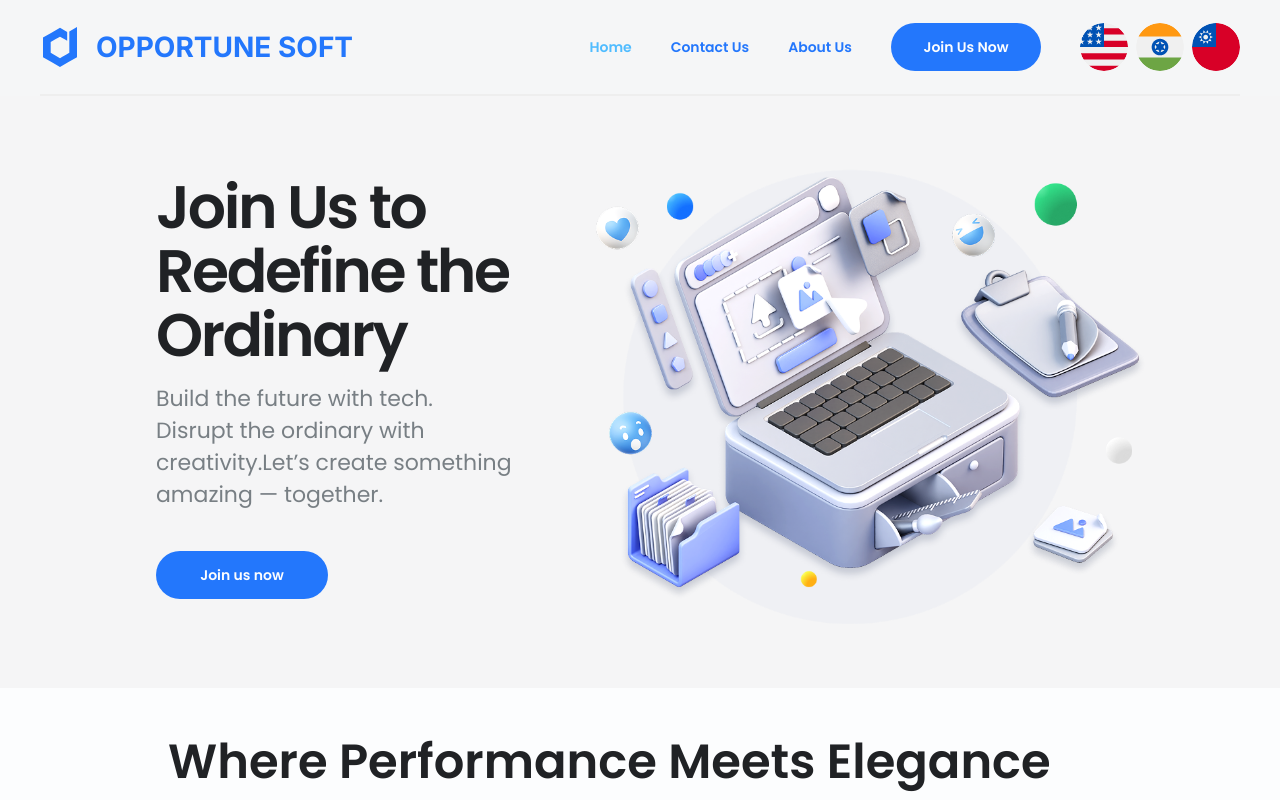
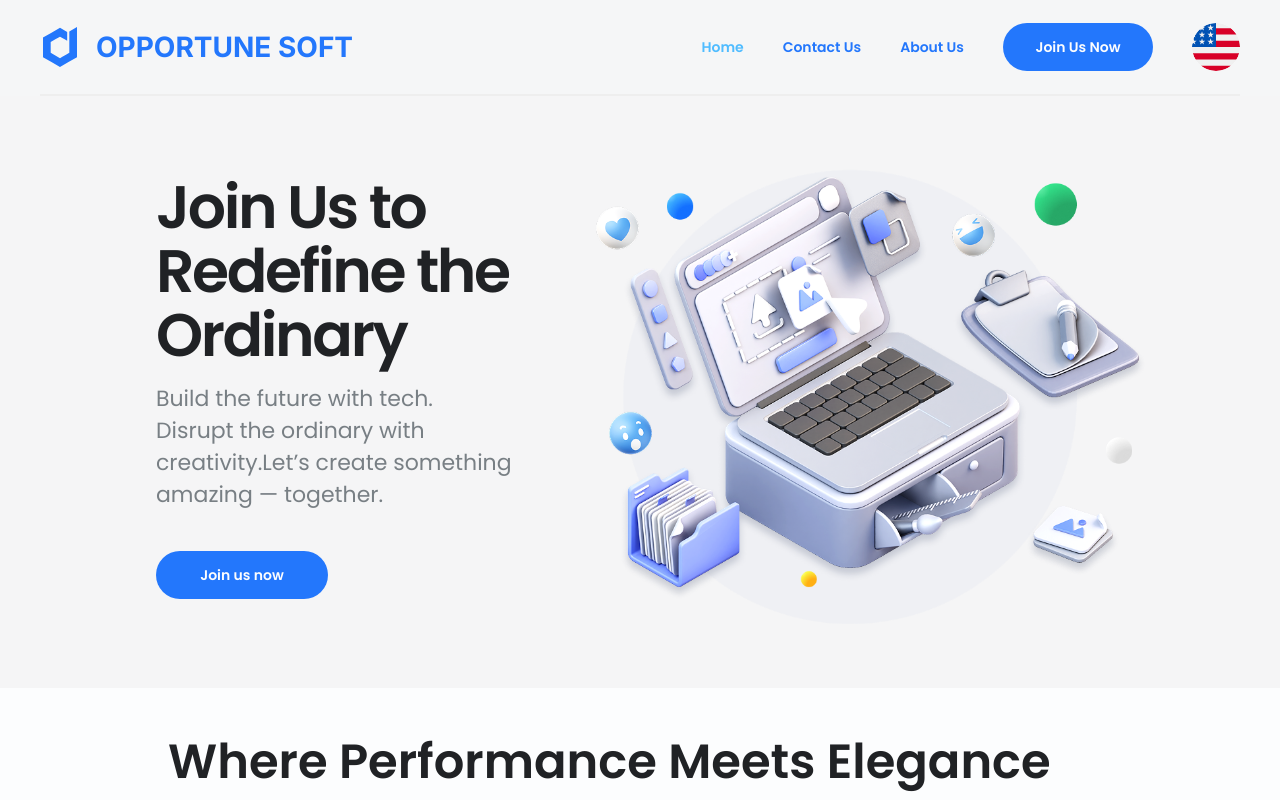
Before and after one commit to KO-YUAN/OTS-light, a Next.js app: page /en-US in a window 1280 px wide. Shown: the top 800 px of the page. Built offline with nearby package versions, Linux system fonts and the light colour scheme.

Commit message:
feat: 調整 menu 版型及語系切換路徑打包

```diff
--- a/app/components/Navbar.tsx
+++ b/app/components/Navbar.tsx
@@ -20,11 +20,11 @@ const navLinks = [
 
 
   return (
-    <div className="bg-neutral_02 xl:px-4 sm:px-10 px-6">
-      <div className="max-w-[1360px] mx-auto h-24 flex justify-between items-center sm:border-b-2 border-neutral_03">
+    <div className="bg-neutral_02 xl:px-6 sm:px-10 px-6">
+      <div className="mx-auto h-24 flex justify-between items-center sm:border-b-2 border-neutral_03">
         <Link
           href={`/${lang}`}
-          className="font-inter lg:text-[28px] md:text-[22px] text-base font-bold text-color_01 flex items-center gap-4">
+          className="font-inter lg:text-[28px] md:text-[22px] text-base font-bold text-color_01 flex items-center gap-4 transition whitespace-nowrap">
           <Image src="/logo.svg" alt="Logo" width={40} height={40} />
           OPPORTUNE SOFT
         </Link>
@@ -38,6 +38,7 @@ const navLinks = [
             height={30}
           />
         </div>
+
         {/* <p className="text-black">{dict?.dictionaries.cart}</p> */}
         <ul className="hidden sm:flex lg:gap-[39px] gap-[18px] items-center font-poppins font-semibold md:text-sm text-xs capitalize">
           {navLinks.map((link) => {
@@ -60,16 +61,16 @@ const navLinks = [
             className="bg-color_01 hover:bg-shade_06 text-neutral_01 md:w-[150px] w-[120px] md:h-12 h-10 flex justify-center items-center rounded-[48px] text-sm font-semibold transition whitespace-nowrap">
             {dict?.products["join-btn"]}
           </Link>
+
           {/* 這一段是PC語系選擇 */}
-            <div className="flex space-x-2">
-
-              <Link href={`/en-US${pathname.split(lang)[1]}`} locale={lang} scroll={false} >
+          <div className="flex space-x-2" onClick={toggleMenu}>
+            <Link href={`/en-US${pathname.split(lang)[1]}`} locale={lang} scroll={false} className={pathname.split('/').includes('en-US') ? 'block' : 'hidden'}>
               <Image src="/en-US.svg" alt="en-US" width={48} height={48} className="rounded-full" />
             </Link>
-              <Link href={`/hi-IN${pathname.split(lang)[1]}`} locale={lang} scroll={false}>
+            <Link href={`/hi-IN${pathname.split(lang)[1]}`} locale={lang} scroll={false} className={pathname.split('/').includes('hi-IN') ? 'block' : 'hidden'}>
               <Image src="/hi-IN.svg" alt="hi-IN" width={48} height={48} className="rounded-full" />
             </Link>
-              <Link href={`/zh-TW${pathname.split(lang)[1]}`} locale={lang} scroll={false}>
+            <Link href={`/zh-TW${pathname.split(lang)[1]}`} locale={lang} scroll={false} className={pathname.split('/').includes('zh-TW') ? 'block' : 'hidden'}>
               <Image src="/zh-TW.svg" alt="zh-TW" width={48} height={48} className="rounded-full" />
             </Link>
           </div>
@@ -82,11 +83,11 @@ const navLinks = [
         <div className="fixed inset-0  z-40" onClick={toggleMenu}></div>
       )}
 
-
+{/* top-[268px] left-1/2  transform -translate-x-1/2 -translate-y-1/2 */}
       {/* 這一段是手機版展開選擇語系視窗 */}
       <div
         className={`
-          fixed top-[268px] left-1/2  transform -translate-x-1/2 -translate-y-1/2 w-[300%] max-w-xs bg-white shadow-lg z-50 rounded-[40px] p-6 flex flex-col  transition-transform duration-300
+          fixed left-1/2 -translate-x-1/2 sm:left-auto sm:translate-x-0 sm:right-10 w-[300%] sm:w-[150px] max-w-[300px] bg-white shadow-lg z-50 rounded-[20px] sm:p-4 p-6 flex flex-col transition-transform duration-300
           ${isOpen ? "scale-100" : "scale-0"}
         `}
       >
@@ -101,7 +102,7 @@ const navLinks = [
           </button>
         </div>
 
-        <div className="flex flex-col gap-6 items-start pt-[43px] font-poppins font-semibold text-lg">
+        <div className="flex flex-col gap-6 items-start pt-[43px] font-poppins font-semibold text-lg sm:hidden">
           {navLinks.map((link) => {
             const isActive = pathname === link.href;
             return (
@@ -120,15 +121,18 @@ const navLinks = [
           })}
         </div>
 
-        <div className="mt-12 border-t pt-4 flex justify-around">
-          <Link href='/en-US' scroll={false} >
+        <div className="sm:mt-0 mt-12 sm:border-0 border-t pt-4 flex sm:flex-col flex-row justify-around sm:space-y-2">
+          <Link href='/en-US' scroll={false} className="flex items-center text-gray-700 hover:text-blue-500 font-semibold space-x-2 whitespace-nowrap">
             <Image src="/en-US.svg" alt="en-US" width={48} height={48} className="rounded-full" />
+            <p className="sm:block hidden">English</p>
           </Link>
-          <Link href='/hi-IN' scroll={false}>
-            <Image src="/hi-IN.svg" alt="hi-IN" width={48} height={48} className="rounded-full" />
+          <Link href='/zh-TW' scroll={false} className="flex items-center text-gray-700 hover:text-blue-500 font-semibold space-x-2 whitespace-nowrap">
+            <Image src="/zh-TW.svg" alt="zh-TW" width={48} height={48} className="rounded-full" />
+            <p className="sm:block hidden">繁體中文</p>
           </Link>
-          <Link href='/zh-TW' scroll={false}>
-            <Image src="/zh-TW.svg" alt="zh-TW" width={48} height={48} className="rounded-full" />
+          <Link href='/hi-IN' scroll={false} className="flex items-center text-gray-700 hover:text-blue-500 font-semibold space-x-2 whitespace-nowrap">
+            <Image src="/hi-IN.svg" alt="hi-IN" width={48} height={48} layout="fixed" className="rounded-full" />
+            <p className="sm:block hidden">हिन्दी</p>
           </Link>
         </div>
       </div>
```
Also changed, not shown: firebase.json. Lines whose indentation alone changed are shown as unchanged.
